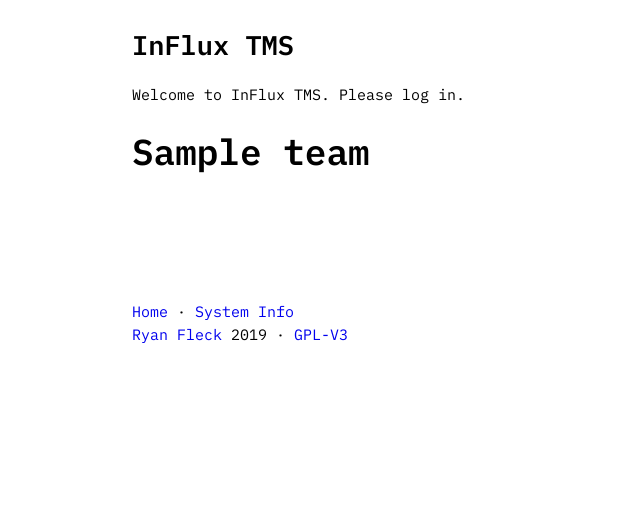
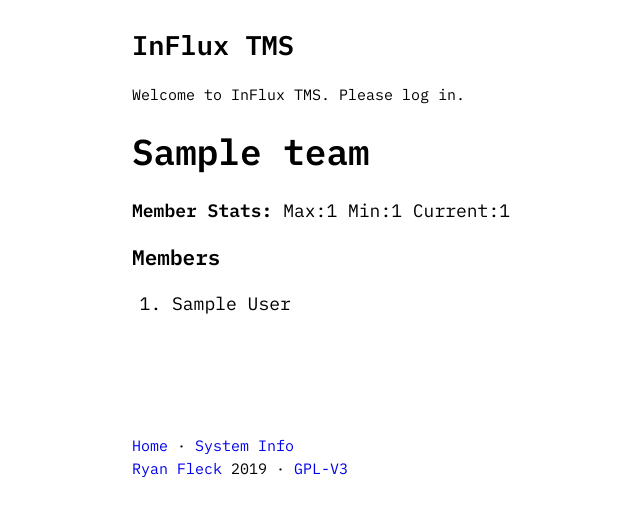
Before and after one commit to RyanFleck/Influx, a Django app: page /tms/info/team/1/ in a window 1280 px wide. Shown: the top 516 px of the page, without its empty margins (193-833 px from the left). Run offline with Django 3.2, Linux system fonts and the light colour scheme; tables that the repository leaves empty hold one stand-in row (values such as "Sample post"); parts of the project's set-up code (start-up, migrations or seed data) failed here and were passed over.

Commit message:
Max team members checks the first team for initial

```diff
--- a/influx_tms/templates/tms/info/team.html
+++ b/influx_tms/templates/tms/info/team.html
@@ -3,5 +3,12 @@
 
 <h1>{{ team.team_name }}</h1>
 
+<p><b>Member Stats:</b> Max:{{ team.max_students }} Min:{{ team.min_students }} Current:{{ team.student_set.count }}</p>
 
+<h3>Members</h3>
+<ol>
+{% for student in team.student_set.all %}
+<li>{{ student.user.first_and_given_name }}</li>
+{% endfor %}
+</ol>
 {% endblock %}
--- a/influx_tms/views.py
+++ b/influx_tms/views.py
@@ -210,7 +210,11 @@ class CourseSetupView(generic.FormView):
 
     def get_form_kwargs(self):
         kwargs = super(CourseSetupView, self).get_form_kwargs()
-        kwargs['course_name'] = Course.objects.get(id=self.kwargs['pk']).course_code
+        course =  Course.objects.get(id=self.kwargs['pk'])
+        kwargs['course_name'] = course.course_code
+        first_section = course.section_set.first()
+        first_team = first_section.team_set.first()
+        kwargs['max_team_members'] = first_team.max_students
         return kwargs
 
     def form_valid(self, form):
```
Also changed, not shown: influx_tms/forms.py (+7 -0 lines).
